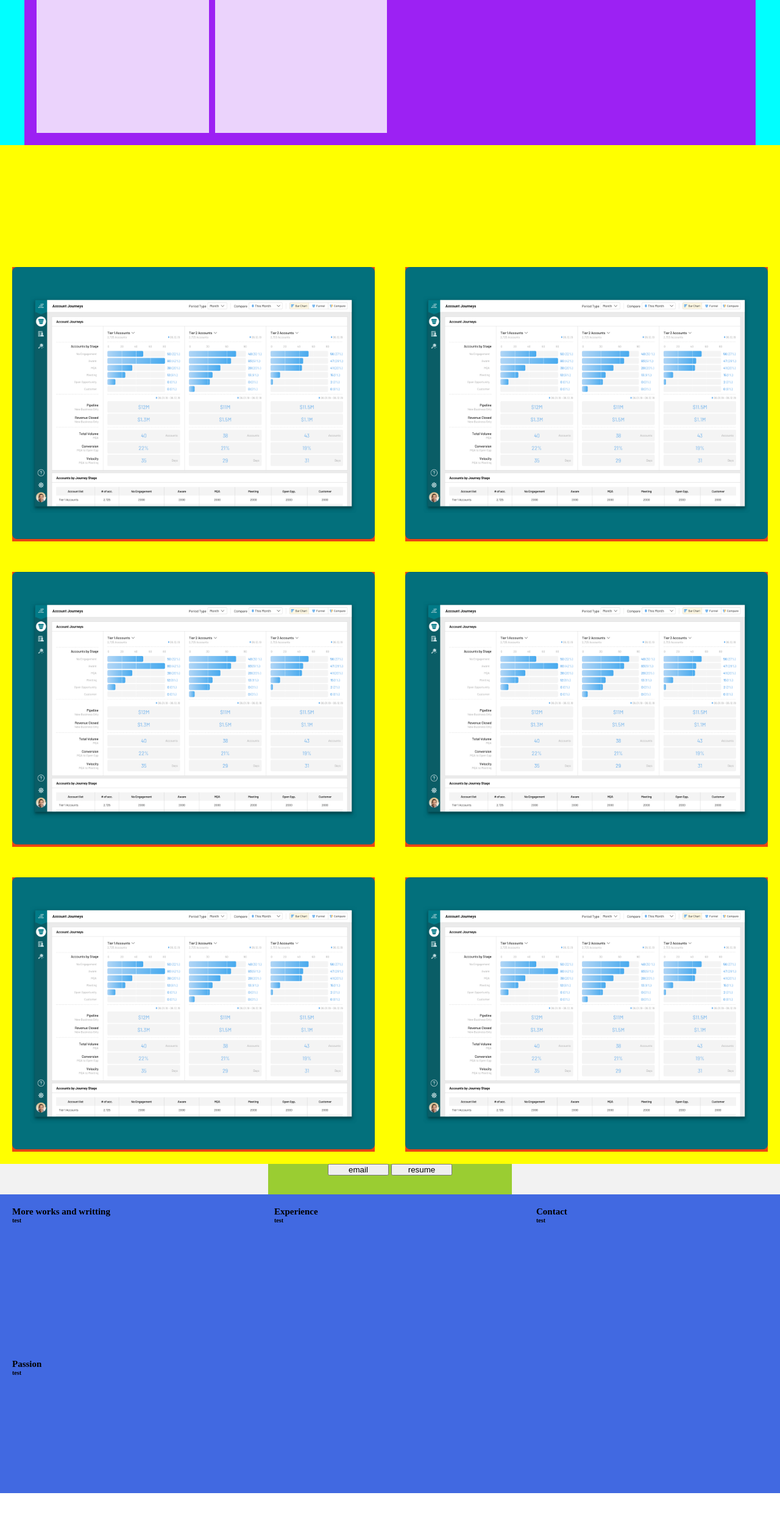
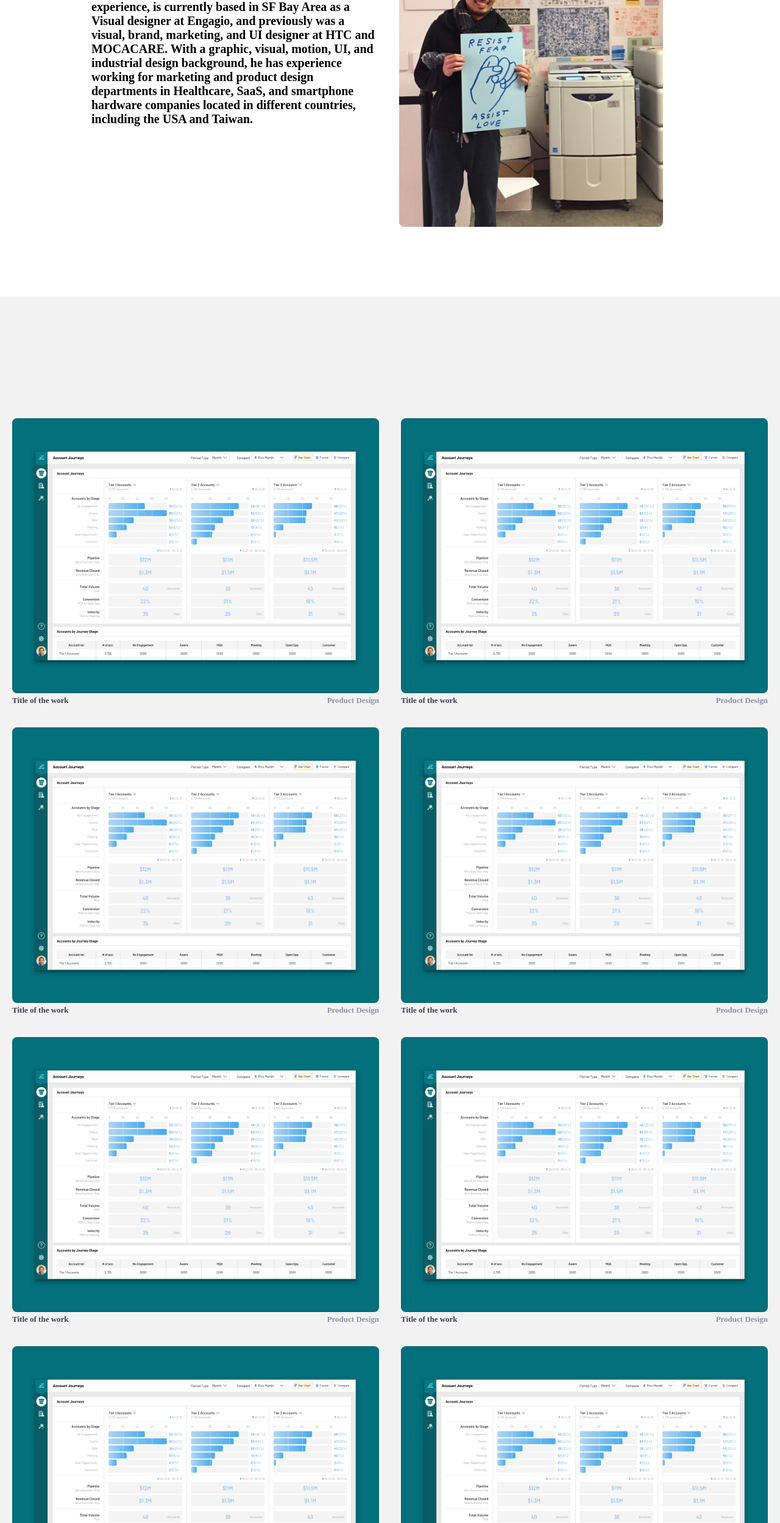
Before and after one commit to yenhunglin/yenhunglin.com_beta, a plain HTML site: page index.html in a window 1280 px wide. Shown: the part 302-2800 px from the top of the page at 61% size. Before the commit the page ends 2751 px from the top, so only its background shows below. Drawn offline with Linux system fonts and the light colour scheme.

Commit message:
Update HTML and CSS

```diff
--- a/index.html
+++ b/index.html
@@ -23,8 +23,8 @@
 
     <header class="header">
       <div class="grid-container">
-        <div class="grid-item">
-          <h1>Yen-Hung Lin (Jeff)</h1>
+        <div class="grid-item content">
+          <h1>👋 <br />Yen-Hung Lin (Jeff)<br />is a brand/visual designer</h1>
           <h2>
             Yen was born and raised in Taipei, Taiwan, and he graduated from the
             California College of the Arts with a BFA in Graphic Design. He has
@@ -37,54 +37,117 @@
             different countries, including the USA and Taiwan.
           </h2>
         </div>
-        <div class="grid-item"></div>
+        <div class="grid-item image">
+          <img src="./images/2.png" />
+        </div>
       </div>
     </header>
 
+    <!-- ------------------------------------------- -->
     <section class="section">
       <div class="grid-container">
         <div class="grid-item">
           <img src="./images/1.png" />
+          <div class="info">
+            <h4 class="project-name">Title of the work</h4>
+            <h4 class="project-type">Product Design</h4>
+          </div>
         </div>
         <div class="grid-item">
           <img src="./images/1.png" />
+          <div class="info">
+            <h4 class="project-name">Title of the work</h4>
+            <h4 class="project-type">Product Design</h4>
+          </div>
         </div>
         <div class="grid-item">
           <img src="./images/1.png" />
+          <div class="info">
+            <h4 class="project-name">Title of the work</h4>
+            <h4 class="project-type">Product Design</h4>
+          </div>
         </div>
         <div class="grid-item">
           <img src="./images/1.png" />
+          <div class="info">
+            <h4 class="project-name">Title of the work</h4>
+            <h4 class="project-type">Product Design</h4>
+          </div>
         </div>
         <div class="grid-item">
           <img src="./images/1.png" />
+          <div class="info">
+            <h4 class="project-name">Title of the work</h4>
+            <h4 class="project-type">Product Design</h4>
+          </div>
         </div>
         <div class="grid-item">
           <img src="./images/1.png" />
+          <div class="info">
+            <h4 class="project-name">Title of the work</h4>
+            <h4 class="project-type">Product Design</h4>
+          </div>
+        </div>
+        <div class="grid-item">
+          <img src="./images/1.png" />
+          <div class="info">
+            <h4 class="project-name">Title of the work</h4>
+            <h4 class="project-type">Product Design</h4>
+          </div>
+        </div>
+        <div class="grid-item">
+          <img src="./images/1.png" />
+          <div class="info">
+            <h4 class="project-name">Title of the work</h4>
+            <h4 class="project-type">Product Design</h4>
+          </div>
         </div>
       </div>
-      <div class="button">
+      <!-- <div class="button">
         <button>email</button>
         <button>resume</button>
-      </div>
+      </div> -->
     </section>
 
+    <!-- ------------------------------------------- -->
     <footer class="footer">
       <div class="grid-container">
         <div class="grid-item">
-          <h1>More works and writting</h1>
-          <h2>test</h2>
+          <h1 class="title">More Works</h1>
+          <div class="content-container">
+            <img src="https://img.icons8.com/metro/26/000000/behance.png" />
+            <img src="https://img.icons8.com/windows/32/000000/dribbble.png" />
+            <img
+              src="https://img.icons8.com/ios-filled/50/000000/medium-logo.png"
+            />
+          </div>
         </div>
+
+        <div div class="grid-item">
+          <h1 class="title">Social</h1>
+          <div class="content-container">
+            <img
+              src="https://img.icons8.com/ios-filled/50/000000/pinterest.png"
+            />
+            <img
+              src="https://img.icons8.com/material-outlined/24/000000/instagram-new.png"
+            />
+          </div>
+        </div>
+
+        <div div class="grid-item">
+          <h1 class="title">Experience</h1>
+          <div class="content-container">
+            <h2 class="content">LinkedIn</h2>
+            <h2 class="content">Resume</h2>
+          </div>
+        </div>
+
         <div class="grid-item">
-          <h1>Experience</h1>
-          <h2>test</h2>
-        </div>
-        <div class="grid-item">
-          <h1>Contact</h1>
-          <h2>test</h2>
-        </div>
-        <div class="grid-item">
-          <h1>Passion</h1>
-          <h2>test</h2>
+          <h1 class="title">Contact</h1>
+          <div class="content-container">
+            <h2 class="content">hello@yenhunglin.com</h2>
+          </div>
         </div>
       </div>
     </footer>
--- a/style.css
+++ b/style.css
@@ -6,59 +6,69 @@
 
 /* ----------------------------------------- */
 .header {
-  background-color: aqua;
+  background-color: none;
   width: auto;
   height: auto;
 }
 .header .grid-container {
-  background-color: #9c21f3;
-  height: auto;
+  background-color: none;
   max-width: 1200px;
   margin-left: auto;
   margin-right: auto;
-  padding: 20px;
+  padding: 100px;
 
+  /* display: flex;
+  justify-content: center; */
   display: grid;
-  grid-template-columns: repeat(auto-fill, minmax(250px, 1fr));
-  grid-gap: 10px;
+  grid-template-columns: repeat(auto-fill, minmax(400px, 1fr));
+  gap: 10px;
 }
 
 .header .grid-item {
-  background-color: rgba(255, 255, 255, 0.8);
-  height: 500px;
+  background-color: none;
+  height: auto;
+
+  margin: 10px;
+}
+
+.header img {
+  width: 100%;
+  border-radius: 8px;
+}
+
+.header .image {
+  width: 433px;
 }
 
 .header h1 {
-  font-size: 15px;
+  font-size: 30px;
 }
 
 .header h2 {
-  font-size: 10px;
+  font-size: 20px;
+  padding-top: 20px;
 }
 
 /* ----------------------------------------- */
 .section {
-  display: block;
   background-color: #f2f2f2;
-
   width: auto;
   height: auto;
 }
 
 .section .grid-container {
-  background-color: yellow;
-  height: auto;
+  background-color: none;
   max-width: 1500px;
   margin: 0px auto;
-  padding: 200px 20px 20px;
+  padding: 200px 20px 200px;
 
   display: grid;
   grid-template-columns: repeat(auto-fill, minmax(400px, 1fr));
-  gap: 50px;
+  gap: 36px;
 }
 
 .section .grid-item {
-  background-color: rgba(231, 24, 24, 0.8);
+  background-color: none;
 }
 
 .section img {
@@ -66,10 +76,28 @@
   border-radius: 8px;
 }
 
+.section .project-name {
+  float: left;
+}
+
+.section .project-type {
+  float: right;
+}
+
+.section .project-name {
+  font-size: 13px;
+  color: #3d3d4e;
+  font-weight: bold;
+}
+
+.section .project-type {
+  font-size: 13px;
+  color: #9191a7;
+  font-weight: light;
+}
+
 .button {
-  width: 400px;
   height: 50px;
-  margin: auto;
   text-align: center;
   background-color: yellowgreen;
 }
@@ -80,7 +108,7 @@ button {
 
 /* ----------------------------------------- */
 .footer {
-  background-color: royalblue;
+  background-color: none;
   width: auto;
   height: auto;
 }
@@ -91,22 +119,32 @@ button {
   height: auto;
   max-width: 1500px;
   margin: 0 auto;
-  padding: 20px;
+  padding: 50px 20px;
 
   display: grid;
   grid-template-columns: repeat(auto-fill, minmax(300px, 1fr));
-  grid-gap: 50px;
+  grid-gap: 36px;
 }
 
 .footer .grid-item {
   background-color: none;
-  height: 200px;
+  height: autopx;
+  /* margin: 50px 0; */
 }
 
-.footer h1 {
-  font-size: 15px;
+.footer .title {
+  font-size: 13px;
+  color: #3d3d4e;
+  font-weight: bold;
 }
 
-.footer h2 {
-  font-size: 10px;
+.footer .content-container {
+  margin-top: 10px;
 }
+
+.footer .content {
+  font-size: 13px;
+  color: #9191a7;
+  font-weight: light;
+  padding: 2px 0;
+}
```
Also changed, not shown: images/2.png (added).
